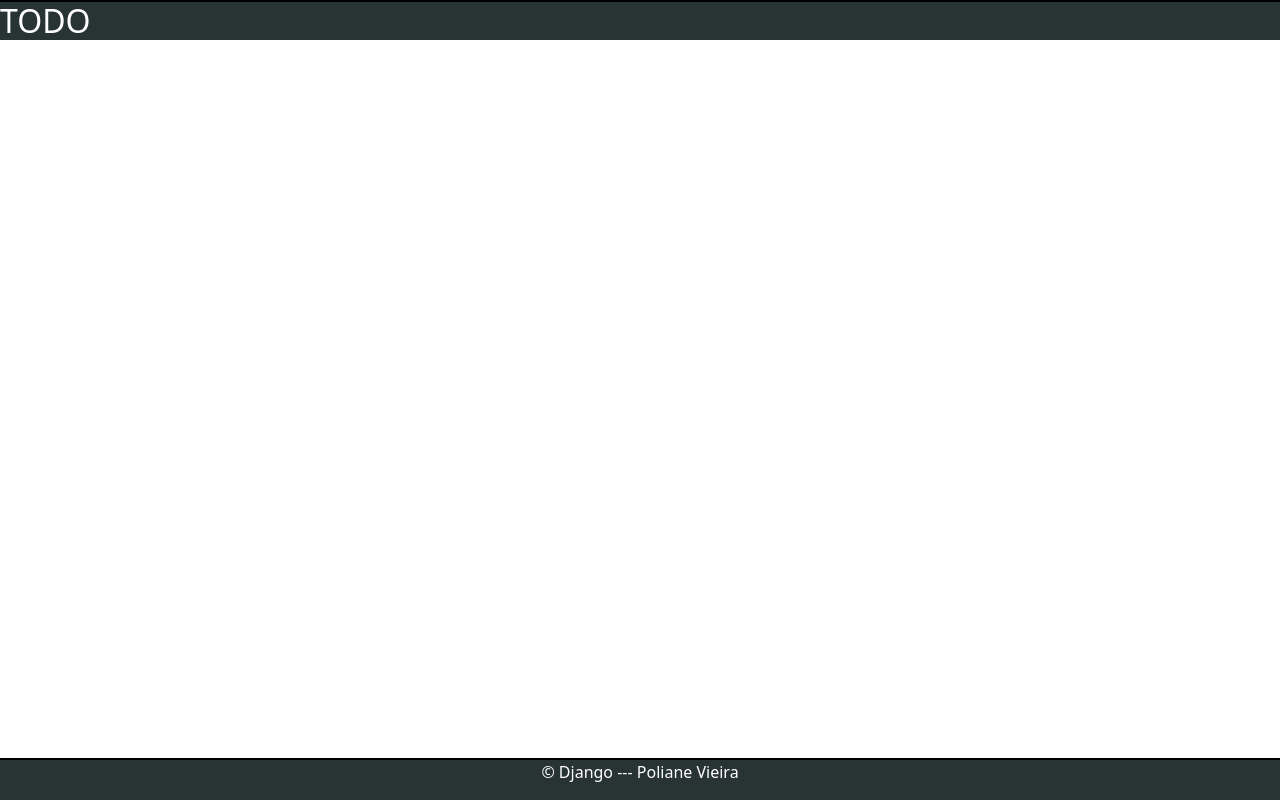
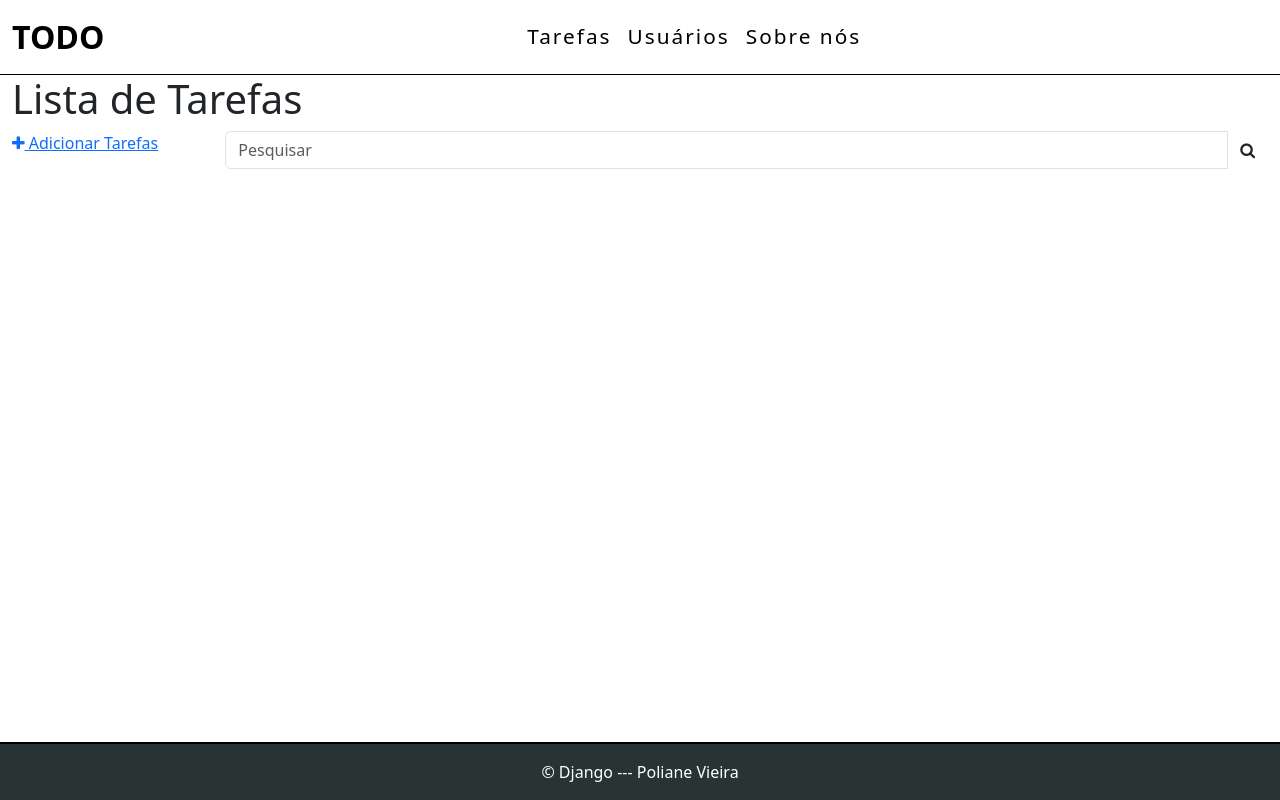
Before and after one commit to Yunnakym/Django-Todo, a Django app: page / in a window 1280 px wide. Run offline with Django 5.2, Linux system fonts and the light colour scheme.

Commit message:
versão 3

```diff
--- a/tarefas/static/css/style.css
+++ b/tarefas/static/css/style.css
@@ -1,16 +1,44 @@
 
-h2 {
-    background-color: rgb(40, 51, 51) !important;
-    border-top: 2px solid black !important;
-    color: white !important;
-    text-align: justify;
+body {
+    margin: 0 !important;
+    padding: 0 !important;
+}
 
+/*NAVBAR*/
+.navbar {
+    background-color: white !important; /*cor de fundo*/
+    border-bottom: 1px solid black !important; /*borda inferior*/
+}
+
+/*centralizar - tarefas, usuários, sobre nós*/
+.navbar-nav {
+    margin: auto !important;
+}
+/*TODO*/
+.navbar-brand {
+    color: black !important;
+    font-weight: bold !important; /*fonte */
+    font-size: 2em !important;/*tamanho*/
+}
+
+/*Tarefas, usuários, sobre nós*/
+.nav-link {
+    color: black!important;
+    font-size: 1.3em !important;
+    letter-spacing: 2px !important;
+}
+
+/*Lista de Tarefas*/
+.list-div{
+     margin: auto !important;
 }
 
 footer {
     background-color: rgb(40, 51, 51) !important;
     border-top: 2px solid black !important;
     color: white !important;
-    text-align: center;
-
+    display: flex !important;
+    align-items: center !important; /*centralizar o texto*/
+    justify-content: center !important;
+    padding: 1em !important; /*deixar o tamanho do quadrado maior*/
 }
--- a/templates/tarefas/list.html
+++ b/templates/tarefas/list.html
@@ -9,21 +9,71 @@
     <!-- Latest compiled and minified CSS -->
     <link href="https://cdn.jsdelivr.net/npm/bootstrap@5.3.3/dist/css/bootstrap.min.css" rel="stylesheet">
     <link rel="stylesheet" href="{% static '/css/style.css' %}">
+    <!--peguei no w3school FONTE-->
+    <link rel="stylesheet" href="https://cdnjs.cloudflare.com/ajax/libs/font-awesome/4.7.0/css/font-awesome.min.css">
 </head>
 
 <body>
     <header>
-        <h2>TODO</h2>
+        <nav class="navbar navbar-expand-sm navbar-dark bg-dark"> <!--peguei no w3school-->
+            <div class="container-fluid">
+                <a class="navbar-brand" href="javascript:void(0)">TODO</a>
+                <button class="navbar-toggler" type="button" data-bs-toggle="collapse"
+                    data-bs-target="#collapsibleNavbar">
+                    <span class="navbar-toggler-icon"></span>
+                </button>
+                <div class="collapse navbar-collapse" id="mynavbar">
+                    <ul class="navbar-nav me-auto">
+                        <li class="nav-item">
+                            <a class="nav-link" href="javascript:void(0)">Tarefas</a>
+                        </li>
+                        <li class="nav-item">
+                            <a class="nav-link" href="javascript:void(0)">Usuários</a>
+                        </li>
+                        <li class="nav-item">
+                            <a class="nav-link" href="javascript:void(0)">Sobre nós</a>
+                        </li>
+                    </ul>
+                </div>
+            </div>
+        </nav>
 
     </header>
 
-    <main>
+    <main class="container-fluid">
+        <div class="list-div">
+            <h1>Lista de Tarefas</h1>
+            <div class="row">
+                <div class="col-sm-2">
+                    <!--botão de +-->
+                    <a id="add-button" href="">
+                    <i class="fa fa-plus"></i> Adicionar Tarefas
+                </a>
+                </div>
+
+                <div class="col-sm-10">
+                     <!--caixa de pesquisar-->
+                    <div class="input-group">
+                        <input type="text" class="form-control" placeholder="Pesquisar" name="searc">
+                        <!--botão de pesquisar-->
+                        <div class="input-group-btn">
+                            <button class="btn btn-default" type="submit"><i class="fa fa-search"></i></button>
+
+                        </div>
+
+                    </div>
+
+                </div>
+
+            </div>
+        </div>
+
+
 
     </main>
 
     <footer class="fixed-bottom">
-        <p>&copy; Django --- Poliane Vieira</p>
-
+        &copy; Django --- Poliane Vieira
     </footer>
 
 
@@ -31,4 +81,5 @@
 <!-- Latest compiled JavaScript -->
 <script src="https://cdn.jsdelivr.net/npm/bootstrap@5.3.3/dist/js/bootstrap.bundle.min.js"></script>
 <script src="{% static 'js/script.js' %}"></script>
+
 </html>
```
